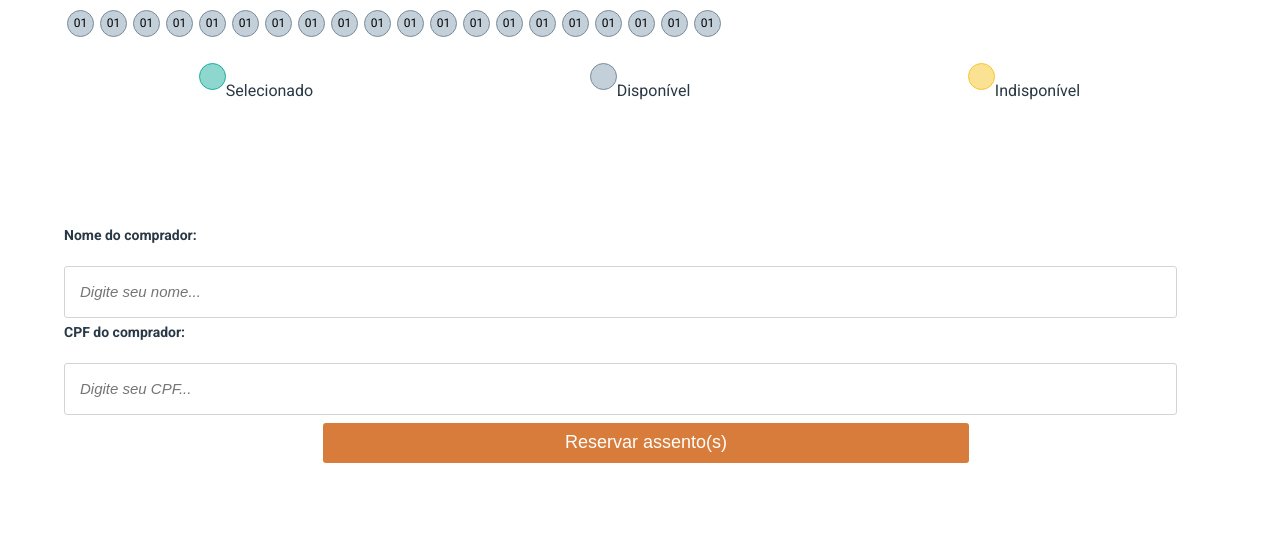
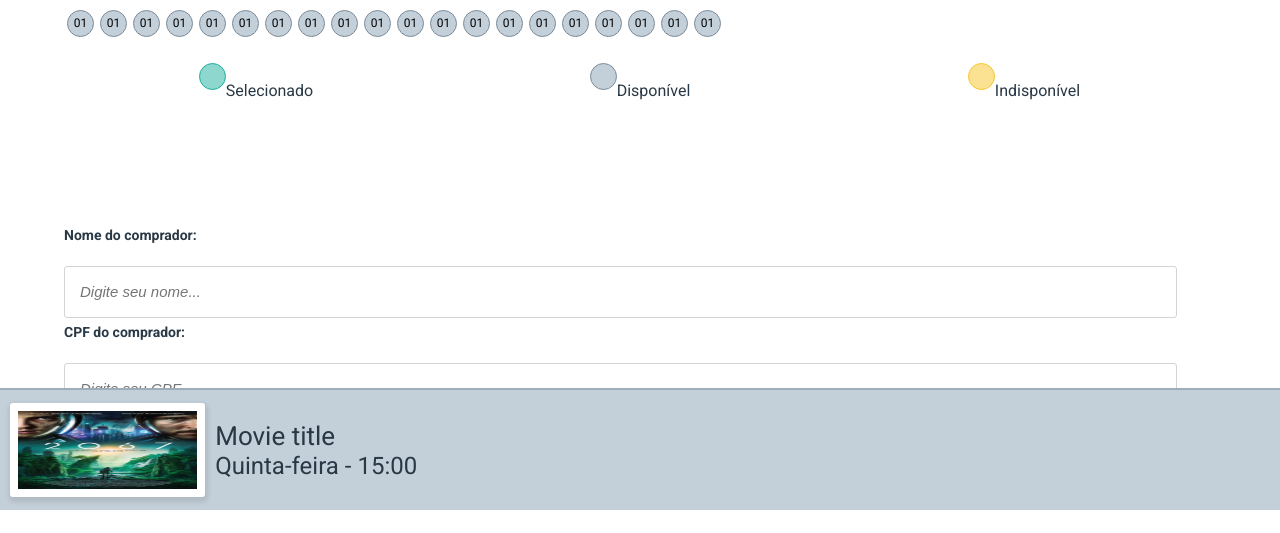
Before and after one commit to rafaelongo45/projeto9-cineflex, a React app: page /select-seats in a window 1280 px wide. Shown: the part 290-823 px from the top of the page. Built offline with nearby package versions, Linux system fonts and the light colour scheme.

Commit message:
Footer adicionado

```diff
--- a/src/Components/App/index.js
+++ b/src/Components/App/index.js
@@ -5,7 +5,6 @@ import RenderRoot from "../Main/Root";
 import RenderMovie from "../Main/Movie";
 import RenderTheatherRoom from "../Main/TheaterRoom";
 import RenderSuccess from "../Main/Success";
-import RenderFooter from "../Footer"
 
 function App() {
     return (
@@ -16,7 +15,6 @@ function App() {
                 <Route path = "/movie-schedule" element = {<RenderMovie />}/>
                 <Route path = "/select-seats" element = {<RenderTheatherRoom />}/>
                 <Route path = "/success" element = {<RenderSuccess />}/>
-                {/*Footer ??? */}
             </Routes>
         </BrowserRouter>
     )
--- a/src/Components/Footer/index.js
+++ b/src/Components/Footer/index.js
@@ -4,10 +4,10 @@ import "./style.css"
 function RenderFooter() {
     return (
         <footer className="Footer">
-            <div>
+            <div className = "movie-poster">
                 <img src={img} alt = "movie-poster"/>
             </div>
-            <section>
+            <section className = "movie-info">
                 <h1>Movie title</h1>
                 <p>Quinta-feira - 15:00</p>
             </section>
--- a/src/Components/Footer/style.css
+++ b/src/Components/Footer/style.css
@@ -11,7 +11,7 @@
     border-top: 2px solid var(--footer-border-color);
 }
 
-.Footer div{
+.Footer .movie-poster{
     width: 14%;
     height: 65%;
     border: solid 8px white;
@@ -20,16 +20,20 @@
     margin: 0 10px;
 }
 
-.Footer div img{
+.Footer .movie-poster img{
     width: 100%;
     height: 100%;
 }
 
-.Footer section h1{
+.Footer .movie-info{
+    height:fit-content;
+}
+
+.Footer .movie-info h1{
     font-size: 26px;
 }
 
-.Footer section p{
+.Footer .movie-info p{
     margin-top: 5px;
     font-size: 24px;
 }
--- a/src/Components/Main/Movie/index.js
+++ b/src/Components/Main/Movie/index.js
@@ -1,7 +1,8 @@
 import { Link } from "react-router-dom"
 
+import RenderFooter from "../../Footer"
+import "../../Footer/style.css"
 import "./style.css"
-
 function RenderMovie() {
     return (
         <>
@@ -29,6 +30,8 @@ function RenderMovie() {
                             <button>15:00</button>
                         </Link>
                     </div>
+
+                    <RenderFooter />
                 </section>
             </section>
         </>
--- a/src/Components/Main/TheaterRoom/index.js
+++ b/src/Components/Main/TheaterRoom/index.js
@@ -1,5 +1,6 @@
 import { Link } from "react-router-dom"
 
+import RenderFooter from "../../Footer"
 import "./style.css"
 
 function RenderTheatherRoom() {
@@ -64,6 +65,8 @@ function RenderTheatherRoom() {
                     <button>Reservar assento(s)</button>
                 </Link>
             </article>
+
+            <RenderFooter />
         </section>
     )
 }
```
